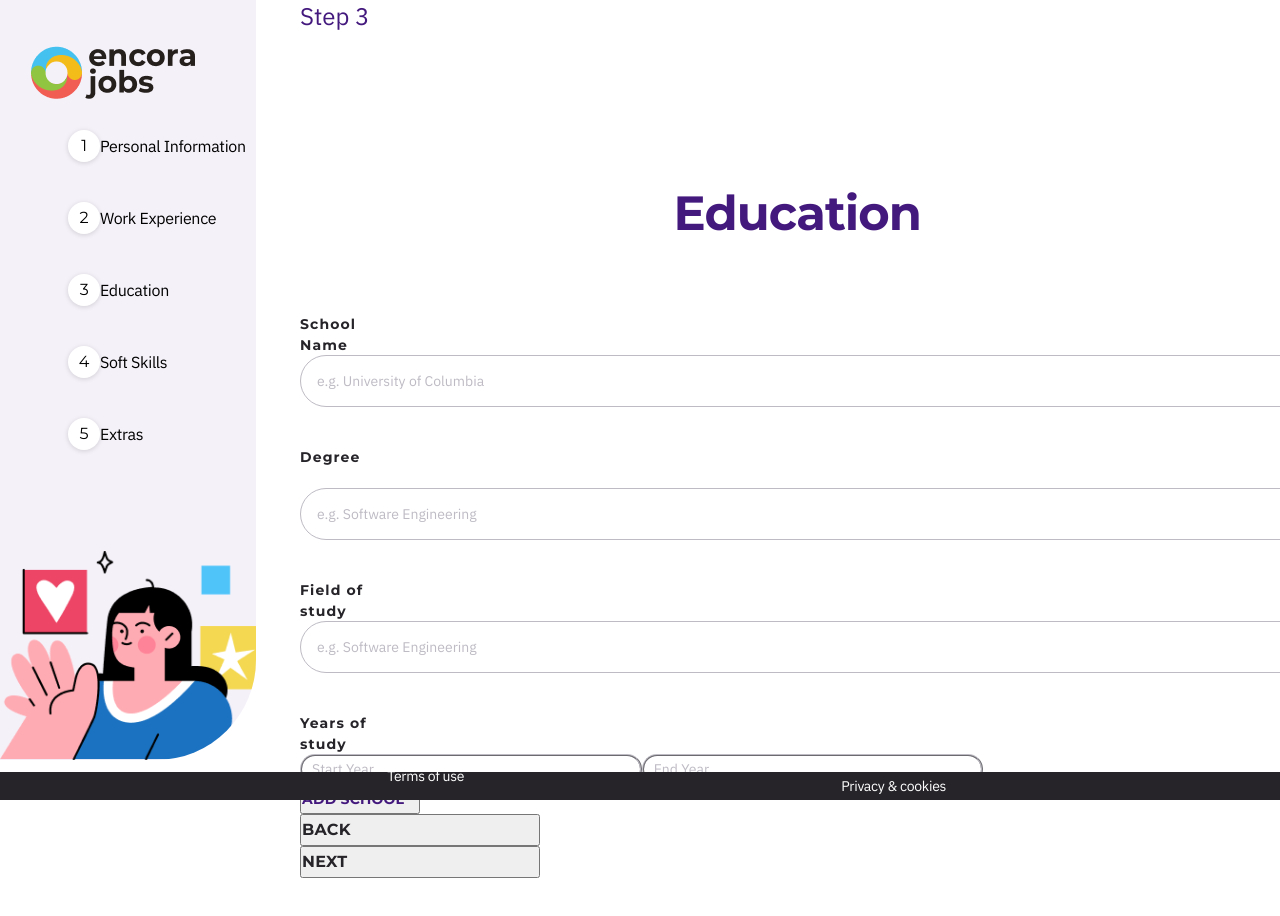
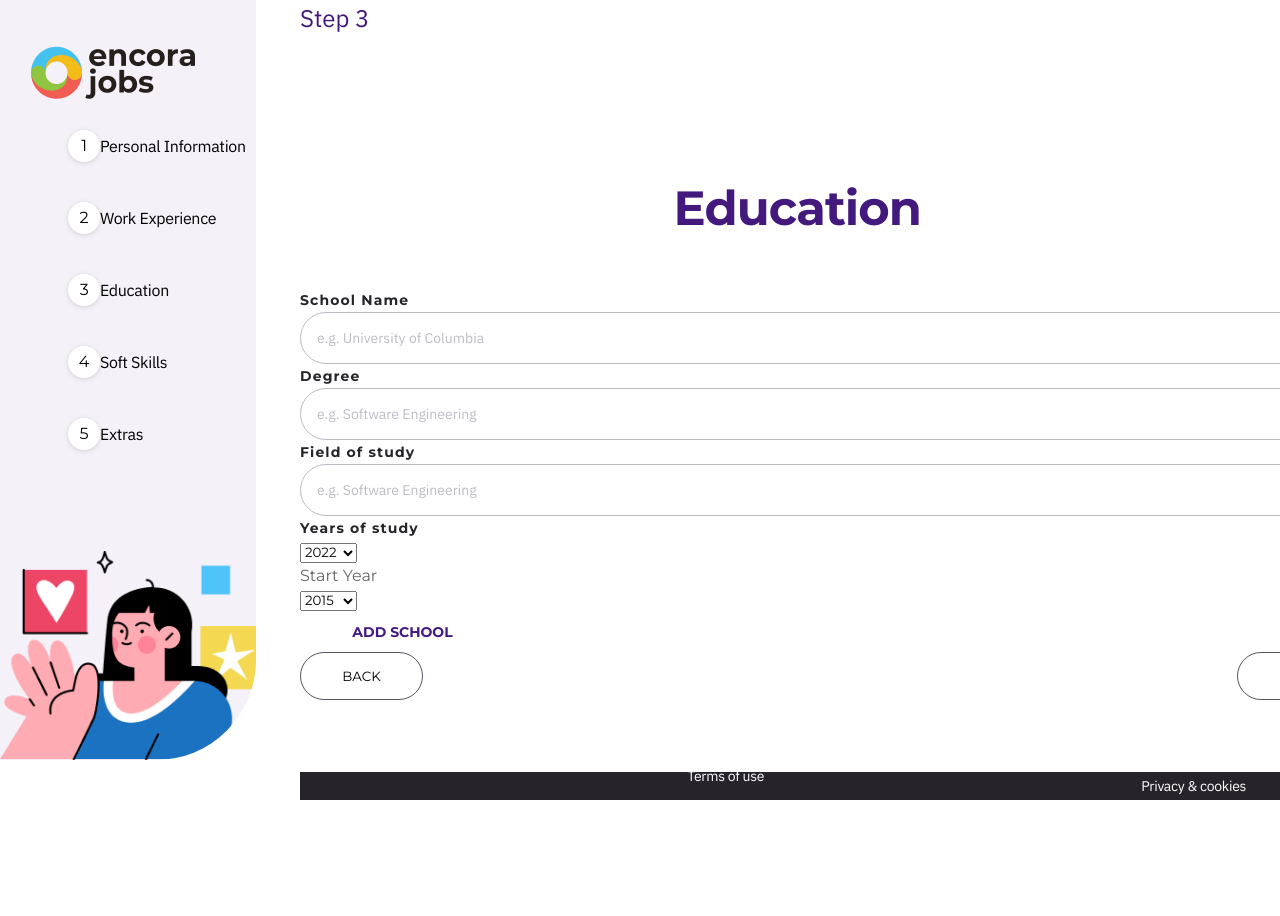
Before and after one commit to abrilquinterog/encora-challenge, a React (Create React App) app: page /education in a window 1280 px wide. Shown: the top 916 px of the page. Built offline with nearby package versions, Linux system fonts and the light colour scheme.

Commit message:
Adding changes to extras, education and s.skills

```diff
--- a/src/views/Education/Education.js
+++ b/src/views/Education/Education.js
@@ -1,10 +1,25 @@
-// import { Aside } from "../../components/Aside/Aside";
 import { useNavigate } from "react-router-dom";
 import { Aside } from "../../components/Aside/Aside";
 import { Footer } from "../../components/Footer/Footer";
-import "../Education/Education.css";
+import module from './Education.module.css';
+import React, { useState } from 'react';
 
 export const Education = () => {
+
+	const [education, setEducation] = useState(
+		{'school': '',
+		'degree': '',
+		'study': '',
+		'start': 0,
+		'end': 0
+	});
+
+	const handleInputChange = (e) => {
+    const { name, value } = e.target;
+    setEducation({ ...education, [name]: value });
+		console.log(education)
+  };
+
   const navigate = useNavigate();
 
   const handleOnClick = () => {
@@ -14,52 +29,80 @@ export const Education = () => {
   return (
     <main>
       <Aside />
-    <section className="ed-section">
-      <h4 className="step">Step 3</h4>
-      <h1 className="title">Education</h1>
-      <h3 className="fields">School Name</h3>
-      <input
-        className="box-input"
-        type="text"
-        name="school"
-        placeholder="e.g. University of Columbia"
-      />
-      <h3 className="fields">Degree</h3>
-      <input
-        className="box-input"
-        type="text"
-        name="degree"
-        placeholder="e.g. Software Engineering"
-      />
-      <h3 className="fields">Field of study</h3>
-      <input
-        className="box-input"
-        type="text"
-        name="study"
-        placeholder="e.g. Software Engineering"
-      />
-      <h3 className="fields">Years of study</h3>
-      <input
-        className="box-input"
-        type="number"
-        name="start"
-        placeholder="Start Year"
-      />
-      <input
-        className="box-input"
-        type="number"
-        name="end"
-        placeholder="End Year"
-      />
-      <button className="add-school">ADD SCHOOL</button>
-      <section className="btns-section">
-        <button className="buttons">BACK</button>
-        <button className="buttons" onClick={handleOnClick}>
-          NEXT
-        </button>
+    <section className={module.edSection}>
+      <h4 className={module.step}>Step 3</h4>
+      <h1 className={module.title}>Education</h1>
+
+		<form className={module.containerForm}>
+      <label className={module.fields}>School Name
+      	<input className={module.boxInput}type="text" name="school"
+				onChange= {handleInputChange} placeholder="e.g. University of Columbia" />
+			</label>
+
+			<label className={module.fields}>Degree
+				<input className={module.boxInput} type="text" name="degree" onChange= {handleInputChange} placeholder="e.g. Software Engineering"/>
+			</label>
+
+      <label className={module.fields}>Field of study
+      	<input className={module.boxInput} type="text" name="study" onChange= {handleInputChange} placeholder="e.g. Software Engineering" />
+			</label><br />
+
+			<label className={module.fields}>Years of study </label><br />
+            <select className={module.selector}>Start Year
+                <option selected value="2000">2000</option>
+                <option selected value="2001">2001</option>
+                <option selected value="2002">2002</option>
+                <option selected value="2003">2003</option>
+                <option selected value="2004">2004</option>
+                <option selected value="2005">2005</option>
+                <option selected value="2006">2006</option>
+                <option selected value="2007">2007</option>
+                <option selected value="2008">2008</option>
+                <option selected value="2009">2009</option>
+                <option selected value="2010">2010</option>
+                <option selected value="2011">2011</option>
+                <option selected value="2012">2012</option>
+                <option selected value="2013">2013</option>
+                <option selected value="2014">2014</option>
+                <option selected value="2015">2015</option>
+                <option selected value="2016">2016</option>
+                <option selected value="2017">2017</option>
+                <option selected value="2018">2018</option>
+                <option selected value="2019">2019</option>
+                <option selected value="2020">2020</option>
+                <option selected value="2021">2021</option>
+                <option selected value="2022">2022</option>
+            </select>
+
+				<option selected value="Start Year">Start Year</option>
+            <select className={module.selector}>
+            <option selected value="2000">2000</option>
+                <option selected value="2001">2001</option>
+                <option selected value="2002">2002</option>
+                <option selected value="2003">2003</option>
+                <option selected value="2004">2004</option>
+                <option selected value="2005">2005</option>
+                <option selected value="2006">2006</option>
+                <option selected value="2007">2007</option>
+                <option selected value="2008">2008</option>
+                <option selected value="2009">2009</option>
+                <option selected value="2010">2010</option>
+                <option selected value="2011">2011</option>
+                <option selected value="2012">2012</option>
+                <option selected value="2013">2013</option>
+                <option selected value="2014">2014</option>
+                <option selected value="2015">2015</option>
+						</select><br />
+
+      <button className={module.addSchool}>ADD SCHOOL</button> <br />
+
+      <section className={module.btnsSection}>
+        <button className={module.buttons}>BACK</button>
+        <button className={module.buttons} onClick={handleOnClick}> NEXT </button>
       </section>
+		</form>
+    <Footer />
     </section>
-    <Footer />
     </main>
   );
 };
--- /dev/null
+++ b/src/views/Education/Education.module.css
@@ -0,0 +1,99 @@
+.edSection {
+	position: absolute;
+	width: 71.25em;
+	height: 64em;
+	left: 18.75em;
+	top: 0em;
+	background-color: #FFFFFF;
+}
+
+.step {
+    font-family: 'IBM Plex Sans';
+    font-style: normal;
+    font-weight: 400;
+    font-size: 24px;
+    line-height: 36px;
+    font-family: 'IBM Plex Sans';
+    color: #44197E;
+    margin: 0px;
+}
+
+.title {
+    font-family: 'Montserrat';
+    font-style: normal;
+    font-weight: 700;
+    font-size: 48px;
+    line-height: 52px;
+    color: #44197E;
+    margin-top: -8px;
+}
+
+.fields {
+	width: 109px;
+	height: 21px;
+	font-family: 'Montserrat';
+	font-style: normal;
+	font-weight: 700;
+	font-size: 14px;
+	line-height: 21px;
+	letter-spacing: 0.08em;
+	color: #262429;
+}
+
+.boxInput {
+	width: 25.625em;
+	height: 30px;
+	border-radius: 25px;
+	border-style: ridge;
+	border-color: #BEBBC4;
+	padding-left: 10px;
+}
+
+::placeholder {
+	width: 410px;
+	height: 20px;
+	letter-spacing: 0em;
+	text-align: left;
+	font-family: 'IBM Plex Sans';
+	font-style: normal;
+	font-weight: 400;
+font-size: 14px;
+line-height: 20px;
+color: #BEBBC4;
+}
+
+.buttons {
+    Width: 123px;
+    Height: 48px;
+    padding: 12px 24px;
+    gap: 10px;
+    border: 1px solid #585360;
+    border-radius: 32px;
+    background: none;
+}
+
+.addSchool {
+	width: 205px;
+    height: 40px;
+    border-radius: 20px;
+    border-color: transparent;
+    background-color: transparent;
+    font-family: 'Montserrat';
+    font-style: normal;
+    font-weight: 600;
+    font-size: 14px;
+    line-height: 20px;
+    color: #44197E;
+}
+
+.btnsSection {
+    display: flex;
+    flex-direction: row;
+    justify-content: space-between;
+    position: sticky;
+    bottom: 0;
+    background-color: white;
+    padding-right: 80px;
+    width: 1140px;
+
+}
--- a/src/views/Extras/Extras.js
+++ b/src/views/Extras/Extras.js
@@ -1,4 +1,7 @@
 import { useNavigate } from "react-router-dom";
+import module from './Extras.module.css';
+import { Aside } from "../../components/Aside/Aside";
+import { Footer } from "../../components/Footer/Footer";
 
 export const Extras = () => {
     const navigate = useNavigate();
@@ -11,45 +14,47 @@ export const Extras = () => {
     }*/
 
          return (
-            <section>
-            <section className="form-container">
-        <h2 className="second-step">Step 5</h2>
-        <h1 className="work-tittle">Extras</h1>
-        <form className="form-work">
-            <label className="form-label">Certification<br/>
+      <main className={module.main}>
+    	<section className={module.asideContainer}> <Aside/> </section>
+            <section className={module.formContainer}>
+        <h2 className={module.step}>Step 5</h2>
+        <h1 className={module.title}>Extras</h1>
+        <form className={module.form}>
+            <label className={module.formLabel}>Certification<br/>
             <input type="text" placeholder="e.g. Data Science"/><br/>
             </label>
 
-            <label className="form-label">Issuing Organization<br/>
+            <label className={module.formLabel}>Issuing Organization<br/>
             <input type="text" placeholder="e.g. Deep Teaching Solutions"/><br/>
             </label>
 
             <label>Years of certification <br/>
-            <select className="selector">
+            <select className={module.selector}>
                 <option selected value="Start Year">Issue Year</option>
             </select>
 
-            <select className="selector">
+            <select className={module.selector}>
                 <option selected value="End Year">Expiration Year</option>
             </select>
             </label><br/>
 
 
             <input type="checkbox" placeholder="This certification doesn’t expire" /> <br />
-            <label>Add Certification</label><br/>
+						<button className={module.addBtn}>ADD CERTIFICATION</button><br/>
 
-            <label className="form-label">Award<br/>
+            <label className={module.formLabel}>Award<br/>
             <input type="text" placeholder="e.g. Data Analytics Award"/><br/>
             </label>
 
-            <label>Add Award</label><br/>
+            <button className={module.addBtn}>ADD AWARD</button><br/>
 
-            <div className="nav-container">
-              <button className="btn-nav" onClick={handleOnClick}>BACK</button>
-              <button className="btn-nav">CREATE RESUME</button>
+            <div className={module.navContainer}>
+              <button className={module.btnNav} onClick={handleOnClick}>BACK</button>
+              <button className={module.btnNav}>CREATE RESUME</button>
             </div>
             </form>
             </section>
-            </section>
+            <Footer />
+            </main>
          )
          }
--- /dev/null
+++ b/src/views/Extras/Extras.module.css
@@ -0,0 +1,70 @@
+.main {
+    display: flex;
+    flex-direction: row;
+}
+
+
+.asideContainer {
+    width: 300px;
+}
+
+.step {
+font-family: 'IBM Plex Sans';
+font-style: normal;
+font-weight: 400;
+font-size: 24px;
+line-height: 36px;
+font-family: 'IBM Plex Sans';
+color: #44197E;
+margin: 0px;
+}
+
+.title {
+    font-family: 'Montserrat';
+    font-style: normal;
+    font-weight: 700;
+    font-size: 48px;
+    line-height: 52px;
+    color: #44197E;
+    margin-top: -8px;
+}
+
+.description {
+    color: #44197E;
+
+}
+
+.addBtn {
+    width: 205px;
+    height: 40px;
+    border-radius: 20px;
+    border-color: transparent;
+    background-color: transparent;
+    font-family: 'Montserrat';
+    font-style: normal;
+    font-weight: 600;
+    font-size: 14px;
+    line-height: 20px;
+    color: #44197E;
+}
+
+.navContainer {
+    display: flex;
+    flex-direction: row;
+    justify-content: space-between;
+    position: sticky;
+    bottom: 0;
+    background-color: white;
+    padding-right: 80px;
+    width: 1140px;
+}
+
+.btnNav {
+    Width: 123px;
+    Height: 48px;
+    padding: 12px 24px;
+    gap: 10px;
+    border: 1px solid #585360;
+    border-radius: 32px;
+    background: none;
+}
--- /dev/null
+++ b/src/views/Soft Skills/Soft-skills.module.css
@@ -0,0 +1,65 @@
+.mainWork {
+    display: flex;
+    flex-direction: row;
+}
+
+.asideContainer {
+    width: 300px;
+}
+
+.step {
+font-family: 'IBM Plex Sans';
+font-style: normal;
+font-weight: 400;
+font-size: 24px;
+line-height: 36px;
+font-family: 'IBM Plex Sans';
+color: #44197E;
+margin: 0px;
+}
+
+.title {
+    font-family: 'Montserrat';
+    font-style: normal;
+    font-weight: 700;
+    font-size: 48px;
+    line-height: 52px;
+    color: #44197E;
+    margin-top: -8px;
+}
+
+.description {
+    color: #44197E;
+
+}
+
+.formContainer {
+    padding: 40px 290px 0px 82px;
+    max-width: 1140px;
+    display: flex;
+    flex-direction: column;
+    position: absolute;
+    left: 300px;
+}
+
+.navContainer {
+    display: flex;
+    flex-direction: row;
+    justify-content: space-between;
+    position: sticky;
+    bottom: 0;
+    background-color: white;
+    padding-right: 80px;
+    width: 1140px;
+}
+
+.buttnsNav {
+    width: 123px;
+    height: 48px;
+    padding: 12px 24px;
+    gap: 10px;
+    border: 1px solid #585360;
+    border-radius: 32px;
+    background: none;
+
+}
--- a/src/views/Soft Skills/SoftSkills.js
+++ b/src/views/Soft Skills/SoftSkills.js
@@ -1,4 +1,7 @@
+import { Aside } from "../../components/Aside/Aside";
 import { useNavigate } from "react-router-dom";
+import module from './Soft-skills.module.css';
+import { Footer } from "../../components/Footer/Footer";
 
 export const SoftSkills = () => {
 	const navigate = useNavigate();
@@ -7,14 +10,115 @@ export const SoftSkills = () => {
 			navigate('/education');
 			 }
 
+	const handleOnClickNext = () => {
+		navigate('/extras');
+	}
+
     return (
-        <section>
-				<h3>Step 3</h3>
-        <h1>Soft Skills</h1>
-				<h3>Choose 5 of the most important skills to show your talents!</h3>
-				<button onClick={handleOnClick}>BACK</button>
-				<button>NEXT</button>
+			<main className={module.mainWork}>
+			<section className={module.asideContainer}> <Aside/> </section>
 
-        </section>
+			<section className={module.formContainer}>
+				<h2 className={module.step}>Step 4</h2>
+        		<h2 className={module.title}>Soft Skills</h2>
+				<h3 className={module.description}>Choose 5 of the most important skills to show your talents!</h3>
+
+			<section className={module.inputsCheck}>
+			<input type="checkbox" />
+			<label class={module.checkbox}>Communication
+  				<span class="checkmark"></span>
+			</label> <br />
+
+			<input type="checkbox" />
+			<label class={module.checkbox}>Teamwork
+  				<span class="checkmark"></span>
+			</label><br />
+
+			<input type="checkbox" />
+	  		<label class={module.checkbox}>Problem-solving
+	  			<span class="checkmark"></span>
+			</label><br />
+
+			<input type="checkbox" />
+			<label class={module.checkbox}>Time managment
+				<span class="checkmark"></span>
+			</label><br />
+
+			<input type="checkbox" />
+			<label class={module.checkbox}>Critical thinking
+				<span class="checkmark"></span>
+			</label><br />
+
+			<input type="checkbox" />
+			<label class={module.checkbox}>Decision-making
+				<span class="checkmark"></span>
+			</label><br />
+
+			<input type="checkbox" />
+			<label class={module.checkbox}>Organizational
+				<span class="checkmark"></span>
+	  		</label><br />
+
+			<input type="checkbox" />
+			<label class={module.checkbox}>Stress managment
+			  <span class="checkmark"></span>
+			</label><br />
+
+			<input type="checkbox" />
+			<label class={module.checkbox}>Other...
+				<span class="checkmark"></span>
+		  	</label><br />
+			  </section>
+
+			<section className={module.column2}>
+			<input type="checkbox" />
+		  	<label class={module.checkbox}>Adaptability
+		  		<span class="checkmark"></span>
+			</label><br />
+
+			<input type="checkbox" />
+			<label class={module.checkbox}>Conflict Managment
+				<span class="checkmark"></span>
+	  		</label><br />
+
+			  <input type="checkbox" />
+	  		<label class={module.checkbox}>Leadership
+	  			<span class="checkmark"></span>
+			</label><br />
+
+			<input type="checkbox" />
+			<label class={module.checkbox}>Creativity
+				<span class="checkmark"></span>
+  			</label><br />
+
+			<input type="checkbox" />
+  			<label class={module.checkbox}>Resourcefulness
+  				<span class="checkmark"></span>
+			</label><br />
+
+			<input type="checkbox" />
+			<label class={module.checkbox}>Persuasion
+				<span class="checkmark"></span>
+			</label><br />
+
+			<input type="checkbox" />
+			<label class={module.checkbox}>Openness to criticism
+				<span class="checkmark"></span>
+			</label><br />
+
+			<input type="checkbox"  />
+			<label class={module.checkbox}>Open minded
+				<span class="checkmark"></span>
+			</label>
+			</section>
+
+				<div className={module.navContainer}>
+					<button className={module.buttnsNav} onClick={handleOnClick}>BACK</button>
+					<button className={module.buttnsNav} onClick={handleOnClickNext}>NEXT</button>
+				</div>
+
+      </section>
+	  <Footer />
+			</main>
     )
 }
```
